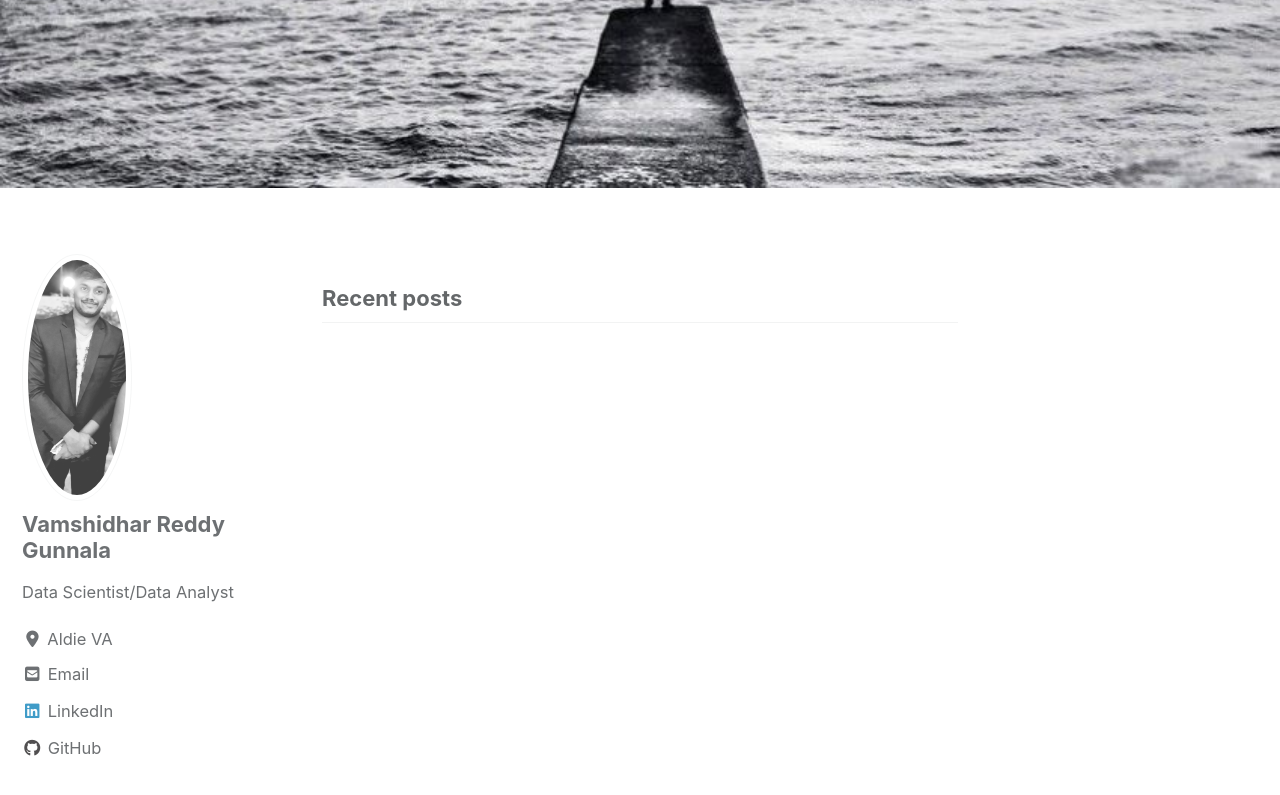
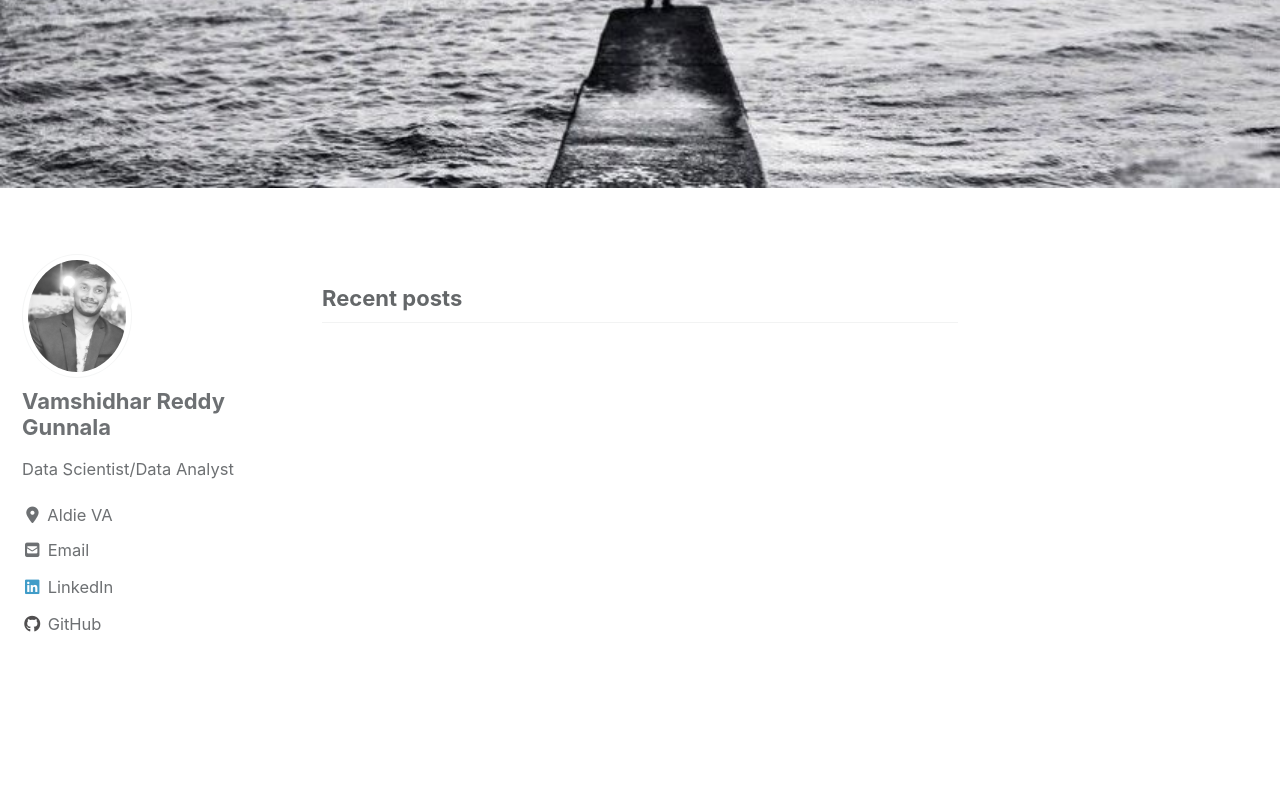
Before and after one commit to vamshi4067/vamshidhar.github.io, a Jekyll site: the page built from index.html, in a window 1280 px wide and 900 px high, scrolled down 374 px. Shown: the top 795 px of the window. Built offline with Jekyll 4.4.1, drawn with Linux system fonts in a browser that asks for light colours; cached includes are drawn as plain includes; nearby versions of some CDN libraries; the list of posts is cut into pages by our own code.

Commit message:
new files

```diff
--- a/_config.yml
+++ b/_config.yml
@@ -94,7 +94,7 @@ analytics:
 # Site Author
 author:
   name             : "Vamshidhar Reddy Gunnala"
-  avatar           : "images/IMG_3164.jpg"
+  avatar           : "images/vam.png"
   bio              : "Data Scientist/Data Analyst"
   location         : "Aldie VA"
   email            : "gunnalavamshi@gmail.com"
```
Also changed, not shown: images/vam.png (added), 1 other file.
